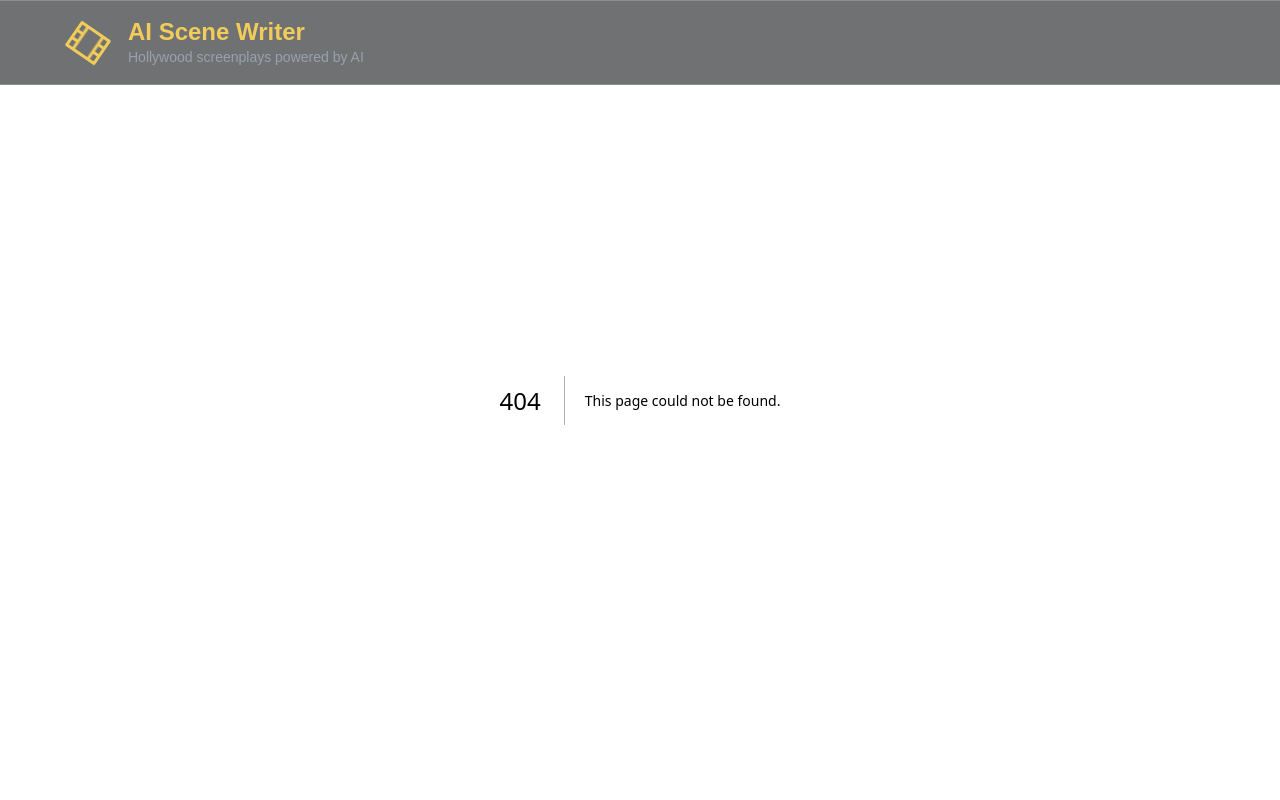
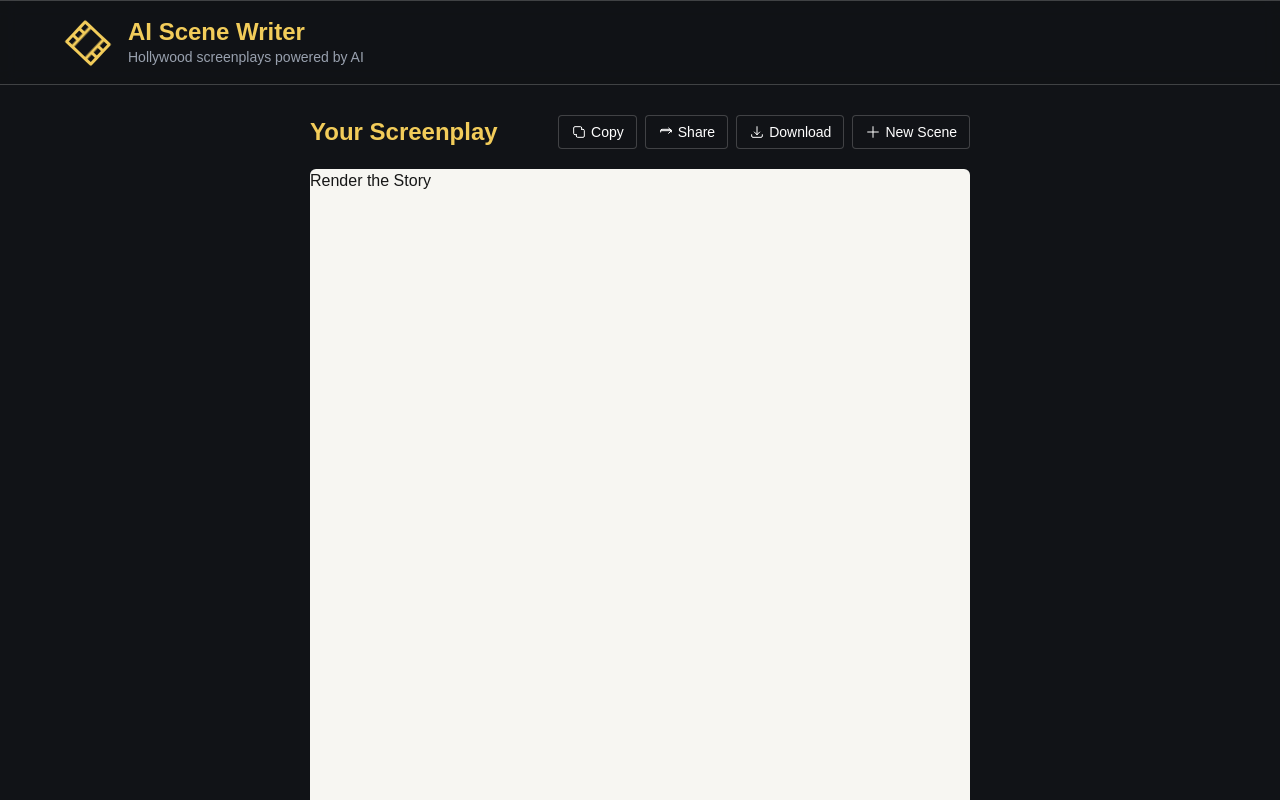
Before and after one commit to RishitFTW/AI-Scene-Writer, a Next.js app: page /StoryPage in a window 1280 px wide. Before the commit this address had no page. Shown: the top 800 px of the page. Built offline with nearby package versions, Linux system fonts and the light colour scheme.

Commit message:
Both Pages built

```diff
--- /dev/null
+++ b/app/StoryPage/page.js
@@ -0,0 +1,64 @@
+"use client"
+import React from 'react'
+import { useRouter } from "next/navigation";
+
+function StoryPage() {
+
+  const router= useRouter()
+
+  return (
+    <div className="h-[1000px] w-full bg-[#111317] pt-[85px] px-[310px]">
+      <div className="w-full h-[750px] bg-[#111317] mt-[30px]">
+        <div className='bg-[#111317]'>
+          <div className="flex items-center justify-between w-full max-w-4xl mx-auto">
+            {/* Left Text */}
+            <h1 className="text-[#F2CC5A] text-2xl font-semibold">Your Screenplay</h1>
+
+            {/* Button Group */}
+            <div className="flex space-x-2">
+              {/* Copy Button */}
+              <button className="flex items-center space-x-1 bg-[#111317] hover:bg-[#2a2a2e] text-white px-3 py-1.5 rounded border border-white/20 text-sm">
+                <svg xmlns="http://www.w3.org/2000/svg" className="w-4 h-4" fill="none" viewBox="0 0 24 24" stroke="currentColor">
+                  <path strokeLinecap="round" strokeLinejoin="round" strokeWidth="1.5" d="M8 16H6a2 2 0 01-2-2V6a2 2 0 012-2h8a2 2 0 012 2v2M16 8h2a2 2 0 012 2v8a2 2 0 01-2 2h-8a2 2 0 01-2-2v-2" />
+                </svg>
+                <span>Copy</span>
+              </button>
+
+              {/* Share Button */}
+              <button className="flex items-center space-x-1 bg-[#111317] hover:bg-[#2a2a2e] text-white px-3 py-1.5 rounded border border-white/20 text-sm">
+                <svg xmlns="http://www.w3.org/2000/svg" className="w-4 h-4" fill="none" viewBox="0 0 24 24" stroke="currentColor">
+                  <path strokeLinecap="round" strokeLinejoin="round" strokeWidth="1.5" d="M4 12v-2a2 2 0 012-2h12a2 2 0 012 2v2M16 6l4 4m0 0l-4 4m4-4H4" />
+                </svg>
+                <span>Share</span>
+              </button>
+
+              {/* Download Button */}
+              <button className="flex items-center space-x-1 bg-[#111317] hover:bg-[#2a2a2e] text-white px-3 py-1.5 rounded border border-white/20 text-sm">
+                <svg xmlns="http://www.w3.org/2000/svg" className="w-4 h-4" fill="none" viewBox="0 0 24 24" stroke="currentColor">
+                  <path strokeLinecap="round" strokeLinejoin="round" strokeWidth="1.5" d="M4 16v2a2 2 0 002 2h12a2 2 0 002-2v-2M12 4v12m0 0l-4-4m4 4l4-4" />
+                </svg>
+                <span>Download</span>
+              </button>
+
+              {/* New Scene Button */}
+              <button className="flex items-center space-x-1 bg-[#111317] hover:bg-[#3a3a3f] text-white px-3 py-1.5 rounded border border-white/20 text-sm"
+              onClick={()=>{ router.push('/')}}
+              >
+                <svg xmlns="http://www.w3.org/2000/svg" className="w-4 h-4 rotate-180" fill="none" viewBox="0 0 24 24" stroke="currentColor">
+                  <path strokeLinecap="round" strokeLinejoin="round" strokeWidth="1.5" d="M12 4v16m8-8H4" />
+                </svg>
+                <span>New Scene</span>
+              </button>
+            </div>
+          </div>
+        </div>
+
+        <div className='bg-[#F7F6F2] mt-[20px] h-full rounded-md'>
+          Render the Story
+        </div>
+      </div>
+    </div>
+  )
+}
+
+export default StoryPage
--- a/app/page.js
+++ b/app/page.js
@@ -1,6 +1,39 @@
+"use client"
 import Image from "next/image";
+import { useState } from "react";
+import { useRouter } from "next/navigation";
+
 
 export default function Home() {
+
+  const [Text,setText]= useState("");
+  const [gettingStory,setgettingStory]= useState(false);
+  const router= useRouter();
+
+  const handleGenerate=async()=>{
+    if(Text.length==0) return;
+    setgettingStory(true);
+    try {
+      console.log(Text);
+      // const response= await fetch("api/generate",{
+      //   method:"POST",
+      // headers: {
+      //   "Content-Type": "application/json",
+      // },
+      // body: JSON.stringify({ prompt: Text }),
+      // })
+
+      // const data= await response.json();
+      router.push('/StoryPage')
+      console.log(data);
+
+    } catch (error) {
+      console.error("Error generating screenplay:", error);
+    } finally{
+      setgettingStory(false);
+    }
+  }
+
   return (
     <div className="pt-[85px] w-full min-h-screen bg-[#111317] text-white">
       <div className="pt-11 px-6">
@@ -54,13 +87,18 @@ export default function Home() {
                   placeholder="Enter your scene idea (e.g., 'Two superheroes debate who makes better pancakes')"
                   rows="3"
                   maxLength="500"
+                  value={Text}
+                  onChange={(e)=>setText(e.target.value)}
                 ></textarea>
               </div>
-              <div className="text-xs text-gray-500 mt-1">0/500 characters</div>
+              <div className="text-xs text-gray-500 mt-1">{Text.length}/500 characters</div>
 
               {/* Button */}
               <div className="mt-4">
-                <button className="w-full bg-[#a78b48] hover:bg-[#b79853] transition-colors text-black font-medium py-3 rounded-md flex items-center justify-center gap-2">
+                <button
+                onClick={handleGenerate}
+                className={`w-full transition-colors text-black font-medium py-3 rounded-md flex items-center justify-center gap-2
+                                   ${Text.length > 0 ? "bg-[#FCDA76] hover:bg-[#e9c25e]" : "bg-[#a78b48] hover:bg-[#b79853]"}`}>
                   <svg
                     xmlns="http://www.w3.org/2000/svg"
                     className="h-5 w-5"
@@ -84,17 +122,21 @@ export default function Home() {
                   Need inspiration? Try these:
                 </p>
                 <div className="flex flex-col h-[190px] gap-2">
-                  <div className="flex-1 bg-[#1e1e1e] border border-[#2c2c2c] rounded-md p-2 text-sm text-gray-300 hover:bg-[#2a2a2a] transition-colors cursor-pointer">
+                  <div className="flex-1 bg-[#1e1e1e] border border-[#2c2c2c] rounded-md p-2 text-sm text-gray-300 hover:bg-[#2a2a2a] transition-colors cursor-pointer"
+                  onClick={()=>{setText("Sherlock Holmes and Darth Vader argue about whose cape is better")}}>
                     "Sherlock Holmes and Darth Vader argue about whose cape is
                     better"
                   </div>
-                  <div className="flex-1 bg-[#1e1e1e] border border-[#2c2c2c] rounded-md p-2 text-sm text-gray-300 hover:bg-[#2a2a2a] transition-colors cursor-pointer">
+                  <div className="flex-1 bg-[#1e1e1e] border border-[#2c2c2c] rounded-md p-2 text-sm text-gray-300 hover:bg-[#2a2a2a] transition-colors cursor-pointer"
+                  onClick={()=>{setText("Batman orders a complicated coffee at Starbucks")}}>
                     "Batman orders a complicated coffee at Starbucks"
                   </div>
-                  <div className="flex-1 bg-[#1e1e1e] border border-[#2c2c2c] rounded-md p-2 text-sm text-gray-300 hover:bg-[#2a2a2a] transition-colors cursor-pointer">
+                  <div className="flex-1 bg-[#1e1e1e] border border-[#2c2c2c] rounded-md p-2 text-sm text-gray-300 hover:bg-[#2a2a2a] transition-colors cursor-pointer"
+                  onClick={()=>{setText("Two rival chefs compete in a cooking show on Mars")}}>
                     "Two rival chefs compete in a cooking show on Mars"
                   </div>
-                  <div className="flex-1 bg-[#1e1e1e] border border-[#2c2c2c] rounded-md p-2 text-sm text-gray-300 hover:bg-[#2a2a2a] transition-colors cursor-pointer">
+                  <div className="flex-1 bg-[#1e1e1e] border border-[#2c2c2c] rounded-md p-2 text-sm text-gray-300 hover:bg-[#2a2a2a] transition-colors cursor-pointer"
+                  onClick={()=>{setText("A time traveler accidentally orders pizza in medieval times")}}>
                     "A time traveler accidentally orders pizza in medieval times"
                   </div>
                 </div>
```
